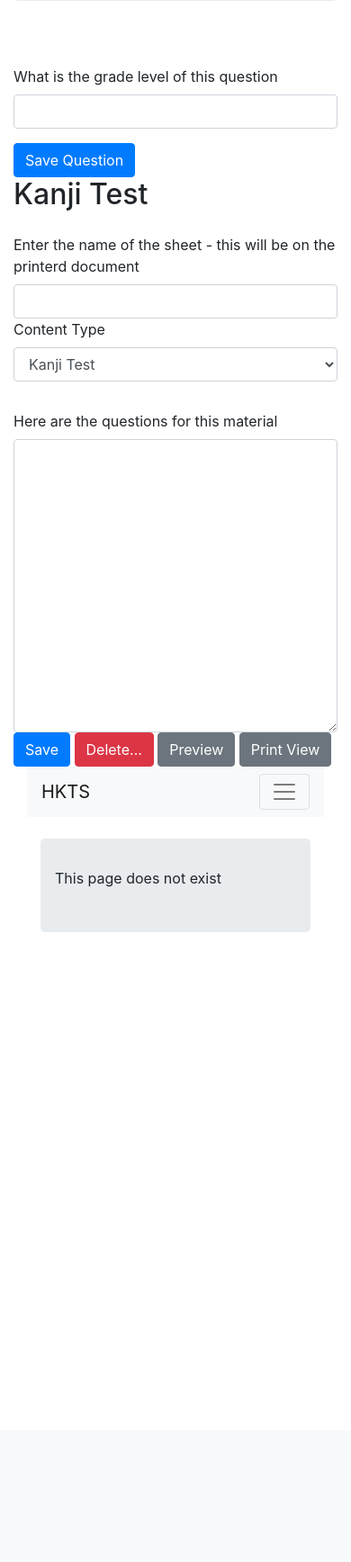
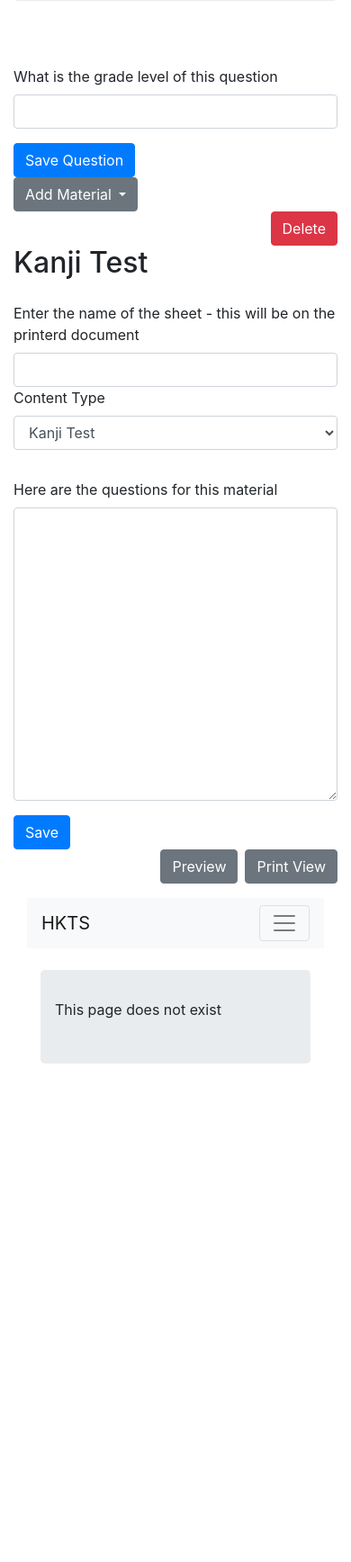
Before and after one commit to karlneco/kanji-test-maker, a Flask app: template hktm/lessons/templates/lessons/edit_lesson.html in a window 390 px wide. Shown: the part 410-2146 px from the top of the page at 90% size. Before the commit the page ends 1446 px from the top, so only its background shows below. Run offline with Flask 2, Linux system fonts and the light colour scheme; the template is opened without the code that fills it: values that come from a table or form of the project are taken from there, others are empty; some libraries are stand-ins or nearby versions.

Commit message:
refactoring content renderes to add more

```diff
--- a/hktm/lessons/content_KJTS.py
+++ b/hktm/lessons/RenderContent_KJTS.py
@@ -1,6 +1,7 @@
+from hktm.lessons.rendercontentbase import RenderContentBase
 from yattag import Doc
 
-class ContentKJTS():
+class RenderContentKJTS(RenderContentBase):
     """
     This is the class for rednering kanji tests.
     """
@@ -98,7 +99,7 @@
 
 #################################################################### constructor
     def __init__(self,question_bundle):
-        self.question_list = question_bundle.splitlines()
+        super().__init__(question_bundle)
         self.close_tokens = '）」｝'
         self.tokens = '（「｛'
         self.render_mode = {
--- a/hktm/lessons/forms.py
+++ b/hktm/lessons/forms.py
@@ -15,4 +15,3 @@
     mat_content = TextAreaField(u'Here are the questions for this material')
     mat_type = SelectField(u'Content Type', choices=[('T','Kanji Test'),('W','Worksheet'),('P','Kanji Practice')])
     mat_submit = SubmitField(u'Save')
-    mat_delete = SubmitField(u'Delete...')
--- a/hktm/lessons/templates/lessons/edit_kanji_test.html
+++ b/hktm/lessons/templates/lessons/edit_kanji_test.html
@@ -29,18 +29,20 @@
       <div class="col-sm-4">
         {{kanji_form.mat_content.label}}
         {{kanji_form.mat_content(class='form-control',rows='13')}}
-        {{kanji_form.mat_submit(class='btn btn-primary')}}
-        {{kanji_form.mat_delete(class='btn btn-danger')}}
 
-        <button type="button" class="btn btn-secondary" onclick="test_preview();">Preview</button>
-        <button type="button" class="btn btn-secondary" onclick="print_preview();">Print View</button>
-
+        <div class="row py-3">
+          <div class="col-sm-3 float-left">
+            {{kanji_form.mat_submit(class='btn btn-primary')}}
+          </div>
+          <div class="col-xl-9">
+            <button type="button" class="btn btn-secondary float-right" onclick="print_preview();">Print View</button>
+            <button type="button" class="btn btn-secondary float-right mr-2" onclick="test_preview();">Preview</button>
+          </div>
+        </div>
       </div>
       <div class="col-xl">
         <iframe id='kanji_preview' height="600" class="preview-frame col-xl" src="{{ url_for('lessons.kanji_test_preview',content=test_content) }}" />
       </div>
+    </div>
   </div>
-
-
-
 </form>
--- a/hktm/lessons/templates/lessons/edit_lesson.html
+++ b/hktm/lessons/templates/lessons/edit_lesson.html
@@ -1,6 +1,34 @@
 {% extends "chrome.html" %}
 
 {% block content %}
+<script >
+$('#myModal').on('shown.bs.modal', function () {
+  $('#myInput').trigger('focus')
+})
+
+}
+</script>
+<div class="modal fade" id="confirmDelete" tabindex="-1" role="dialog" aria-labelledby="confirmDeleteLabel" aria-hidden="true">
+  <div class="modal-dialog" role="document">
+    <div class="modal-content">
+      <div class="modal-header">
+        <h5 class="modal-title" id="confirmDeleteLabel">Are you sure</h5>
+        <button type="button" class="close" data-dismiss="modal" aria-label="Close">
+          <span aria-hidden="true">&times;</span>
+        </button>
+      </div>
+      <div class="modal-body">
+        Deleting this lesson will also delete the associated materials like tests and worksheets.
+      </div>
+      <div class="modal-footer">
+        <button type="button" class="btn btn-secondary" data-dismiss="modal">No</button>
+        <a href="{{url_for('lessons.delete', id=lesson_id)}}" class="btn btn-danger">Delete</a>
+      </div>
+    </div>
+  </div>
+</div>
+
+
 <div class="container-sm">
   <div class="jumbotron">
     <h1 class="display-4">Lesson Editor</h1>
@@ -32,6 +60,20 @@
         <div class='col-md'>
           {{form.submit(class='btn btn-primary')}}
         </div>
+        <div class='col-md'>
+          <div class="dropdown">
+            <button class="btn btn-secondary dropdown-toggle" type="button" id="dropdownMenuButton" data-toggle="dropdown" aria-haspopup="true" aria-expanded="false">
+              Add Material
+            </button>
+            <div class="dropdown-menu" aria-labelledby="dropdownMenuButton">
+              <a class="dropdown-item" href="#">Kanji Test</a>
+              <a class="dropdown-item" href="#">Practice Sheet</a>
+              <a class="dropdown-item" href="#">Worksheet</a>
+            </div>
+          </div>        </div>
+        <div class='col-md'>
+          <button type="button" class="btn btn-danger float-right" data-toggle="modal" data-target="#confirmDelete">Delete</button>
+        </div>
       </div>
 </form>
       <div class="row">
@@ -43,4 +85,6 @@
       </div>
   </div>
 </div>
+
+
 {% endblock %}
```
Also changed, not shown: hktm/lessons/RenderContentBase.py (added, +7 -0 lines), hktm/lessons/views.py (+13 -3 lines), hktm/data.sqlite.
